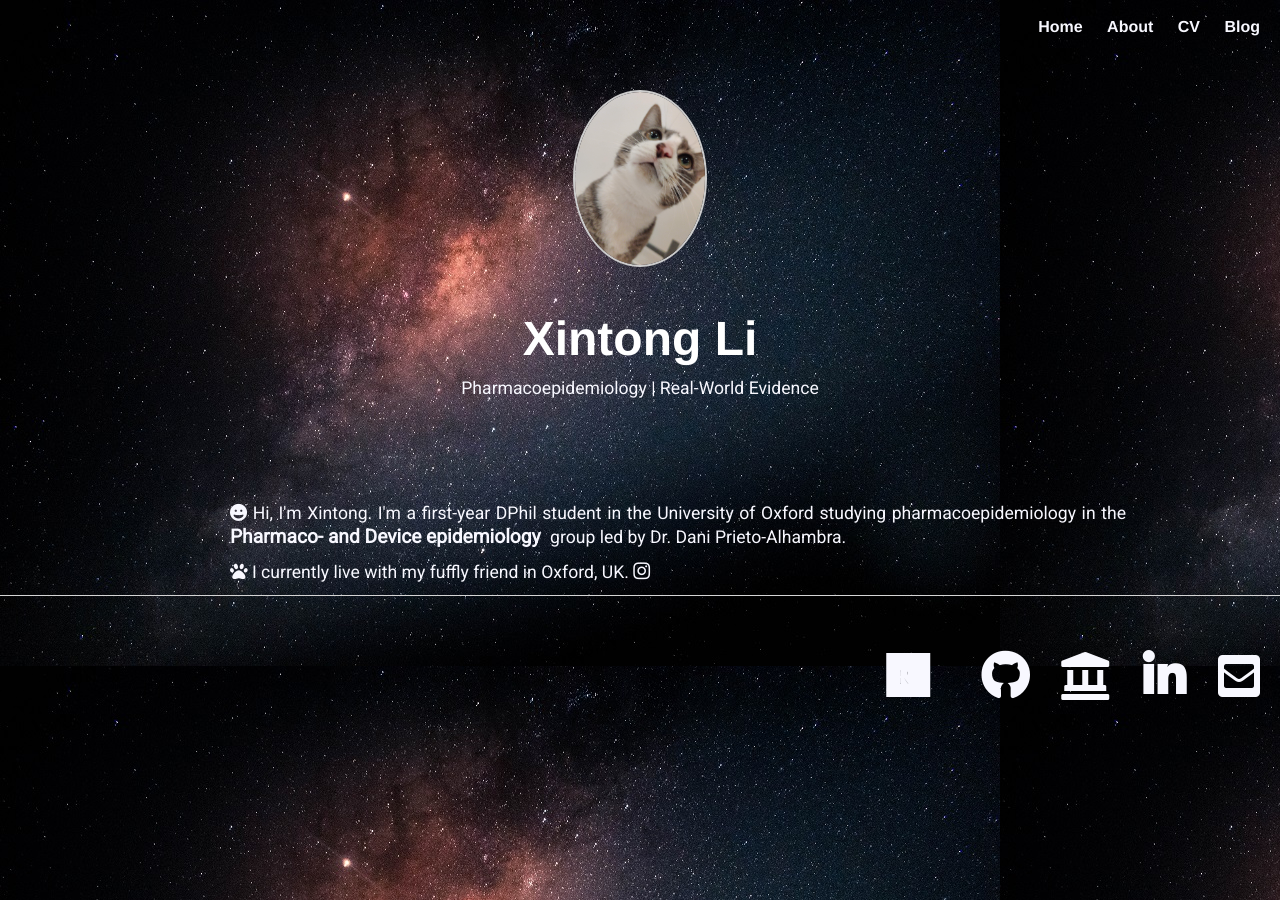
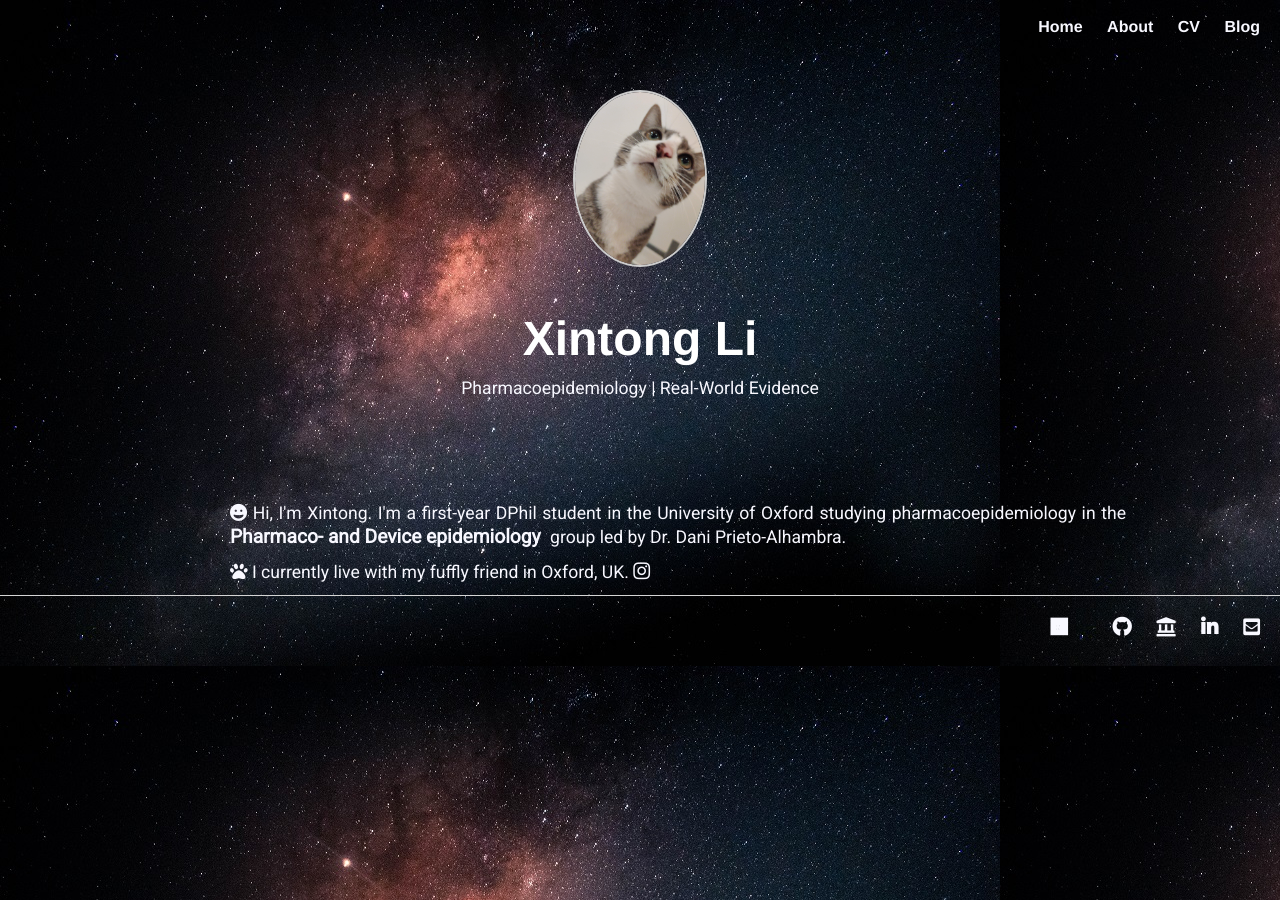
Before and after one commit to Xintong-Li-ZnCu/Xintong-Li-ZnCu.github.io, a Jekyll site: the page built from index.html, in a window 1280 px wide. Built offline with Jekyll 4.4.1, drawn with Linux system fonts in a browser that asks for light colours; nearby versions of some CDN libraries; a style sheet for code colours, icons or effects is not loaded.

Commit message:
Update main.css

```diff
--- a/css/main.css
+++ b/css/main.css
@@ -131,4 +131,4 @@ nav ul, footer ul { font-size: 1em; font-family: 'Helvetica', 'Arial', 'Sans-Ser
 }
 nav ul li, footer ul li { display: inline; margin-right: 20px; }
 
-footer { border-top: 1px solid #d5d5d5; font-size: 3em; }
+footer { border-top: 1px solid #d5d5d5; font-size: 1.2em; }
```
